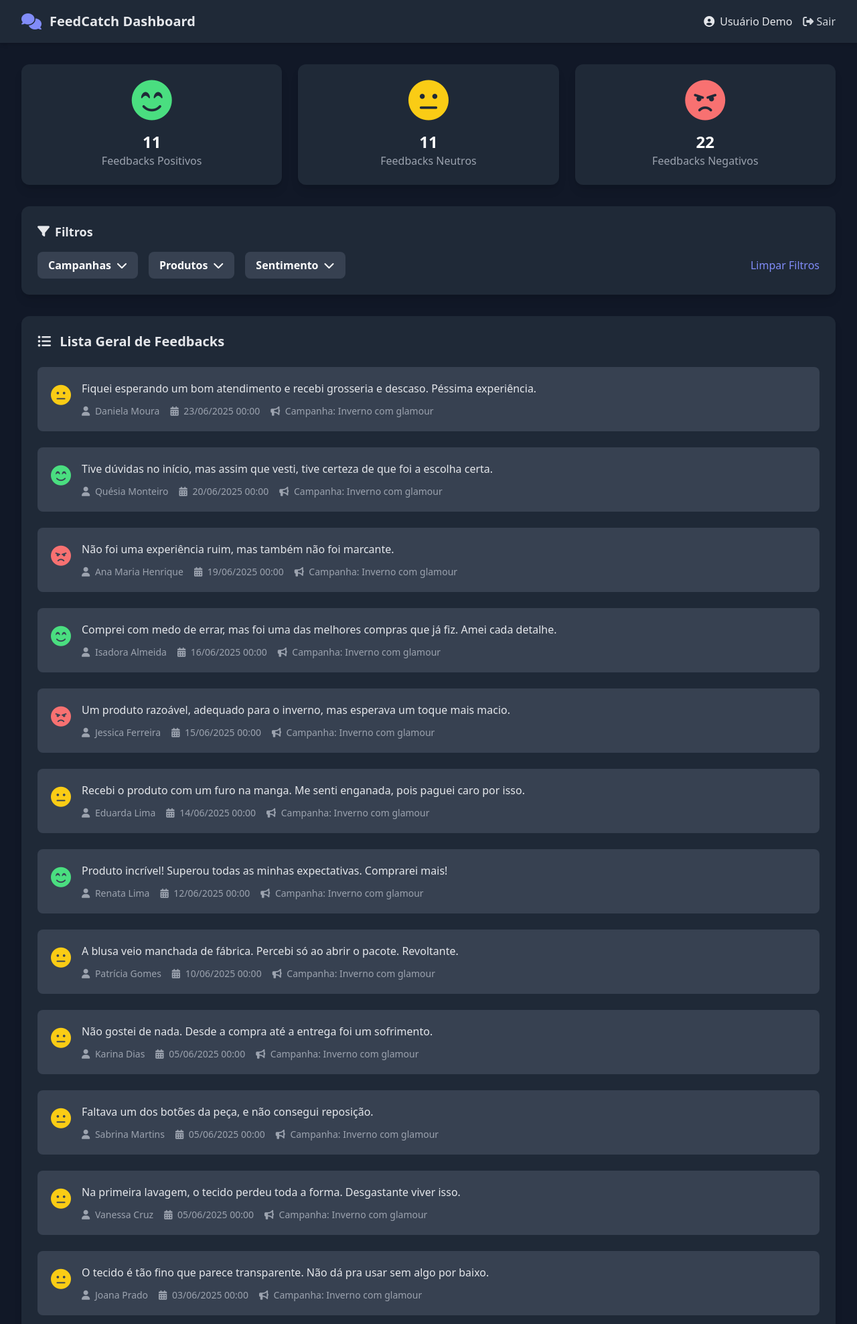
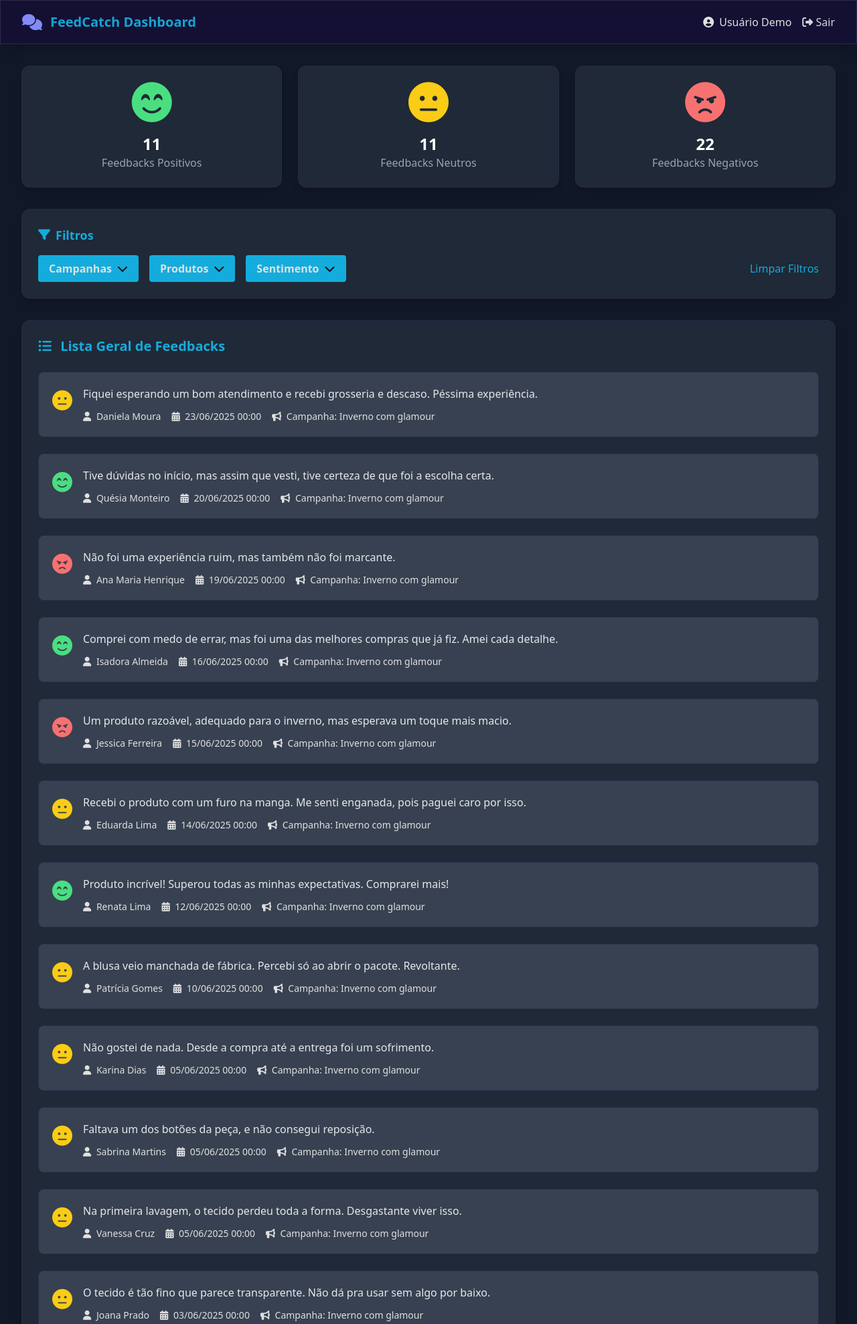
Before and after one commit to GuilhermeFaramiglio/Hackaton, a PHP site: page /dashboard.php in a window 1280 px wide. Shown: the top 1977 px of the page at 67% size. Run offline with PHP 8.4, Linux system fonts and the light colour scheme; data comes from the database, SQL or seed files in the repository; some libraries are stand-ins or nearby versions.

Commit message:
alteração do css do dash

```diff
--- a/css/dash.css
+++ b/css/dash.css
@@ -1,22 +1,110 @@
+/* Estilo geral inspirado no style.css */
 body {
-    background-color: #111827; /* bg-gray-900 */
+    background-color: #110e2d; /* Cor de fundo principal do style.css */
+    color: #e0e0e0;           /* Cor de texto principal do style.css */
+    font-family: 'Courier New', Courier, monospace;
 }
-.dropdown-menu {
-    display: none;
-    position: absolute;
-    background-color: #374151; /* bg-gray-700 */
-    z-index: 50;
-    border-radius: 0.5rem; /* rounded-lg */
-    box-shadow: 0 10px 15px -3px rgba(0, 0, 0, 0.1), 0 4px 6px -2px rgba(0, 0, 0, 0.05);
+
+/* Header */
+header.bg-gray-800 {
+    background-color: #141034; /* Cor de container do style.css */
+    border-bottom: 1px solid #2c2948;
+    box-shadow: 4px -4px 20px rgba(0, 0, 0, 0.5);
 }
-.dropdown:hover .dropdown-menu {
-    display: block;
+
+header h1 {
+    color: #15a5d1; /* Cor do título h1 do style.css */
 }
+
+header a, header span {
+    color: #e0e0e0;
+}
+header a:hover {
+    color: #14acdc;
+}
+
+/* Cor de fundo para seções e cards */
+.bg-gray-800 {
+    background-color: #141034; /* Cor de container do style.css */
+    border: 1px solid #2c2948;
+    box-shadow: 4px -4px 20px rgba(0, 0, 0, 0.5);
+}
+
+/* Cor de fundo para itens individuais da lista e dropdowns */
+.bg-gray-700, .dropdown-menu {
+    background-color: #211b4bc7; /* Cor de input do style.css */
+    border: 1px solid #2c2948;
+}
+
+/* Textos e Títulos */
+h1, h2, h3 {
+    color: #14acdc; /* Cor geral para títulos */
+}
+
+p, span, label {
+    color: #e0e0e0; /* Cor de texto padrão */
+}
+
+/* Cor para textos secundários (metadados) */
+.text-gray-400 {
+    color: #a0a0a0;
+}
+
+/* Botões de Filtro */
+.dropdown button {
+    background-color: #14acdc;
+    color: #121212;
+    font-weight: bold;
+    border-radius: 4px;
+    border: none;
+    transition: background-color 0.3s ease;
+}
+
+.dropdown button:hover {
+    background-color: #9cedff;
+}
+
+/* Badge de contagem do filtro */
 .filter-badge {
-    background-color: #4f46e5; /* bg-indigo-600 */
+    background-color: #8b0000; /* Cor de destaque dos botões do style.css */
     color: white;
     padding: 2px 8px;
     border-radius: 9999px;
     font-size: 0.75rem;
     margin-left: 8px;
 }
+
+/* Link para Limpar Filtros */
+a.text-indigo-400 {
+    color: #14acdc;
+}
+a.text-indigo-400:hover {
+    color: #9cedff;
+}
+
+/* Dropdown Menu */
+.dropdown-menu {
+    display: none;
+    position: absolute;
+    z-index: 50;
+    border-radius: 0.5rem;
+    box-shadow: 0 10px 15px -3px rgba(0, 0, 0, 0.1), 0 4px 6px -2px rgba(0, 0, 0, 0.05);
+}
+
+.dropdown:hover .dropdown-menu {
+    display: block;
+}
+
+/* Checkbox (para combinar com o estilo) */
+input[type="checkbox"] {
+    background-color: #211b4bc7;
+    border: 1px solid #2c2948;
+}
+input[type="checkbox"]:checked {
+    background-color: #14acdc;
+}
+
+/* Ícones de Sentimento (mantendo as cores originais por clareza) */
+.text-green-400 { color: #4ade80; }
+.text-yellow-400 { color: #facc15; }
+.text-red-400 { color: #f87171; }
```
